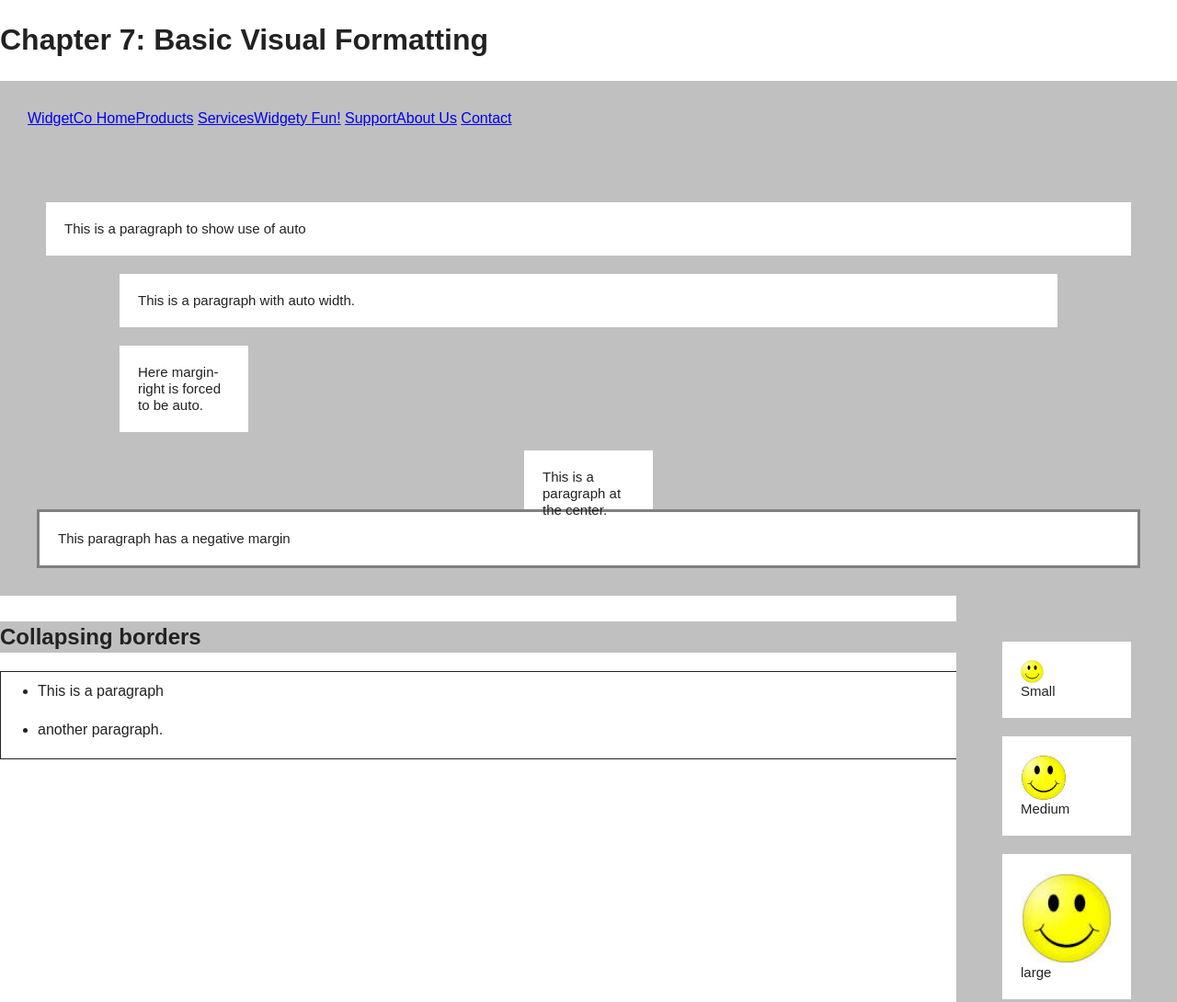
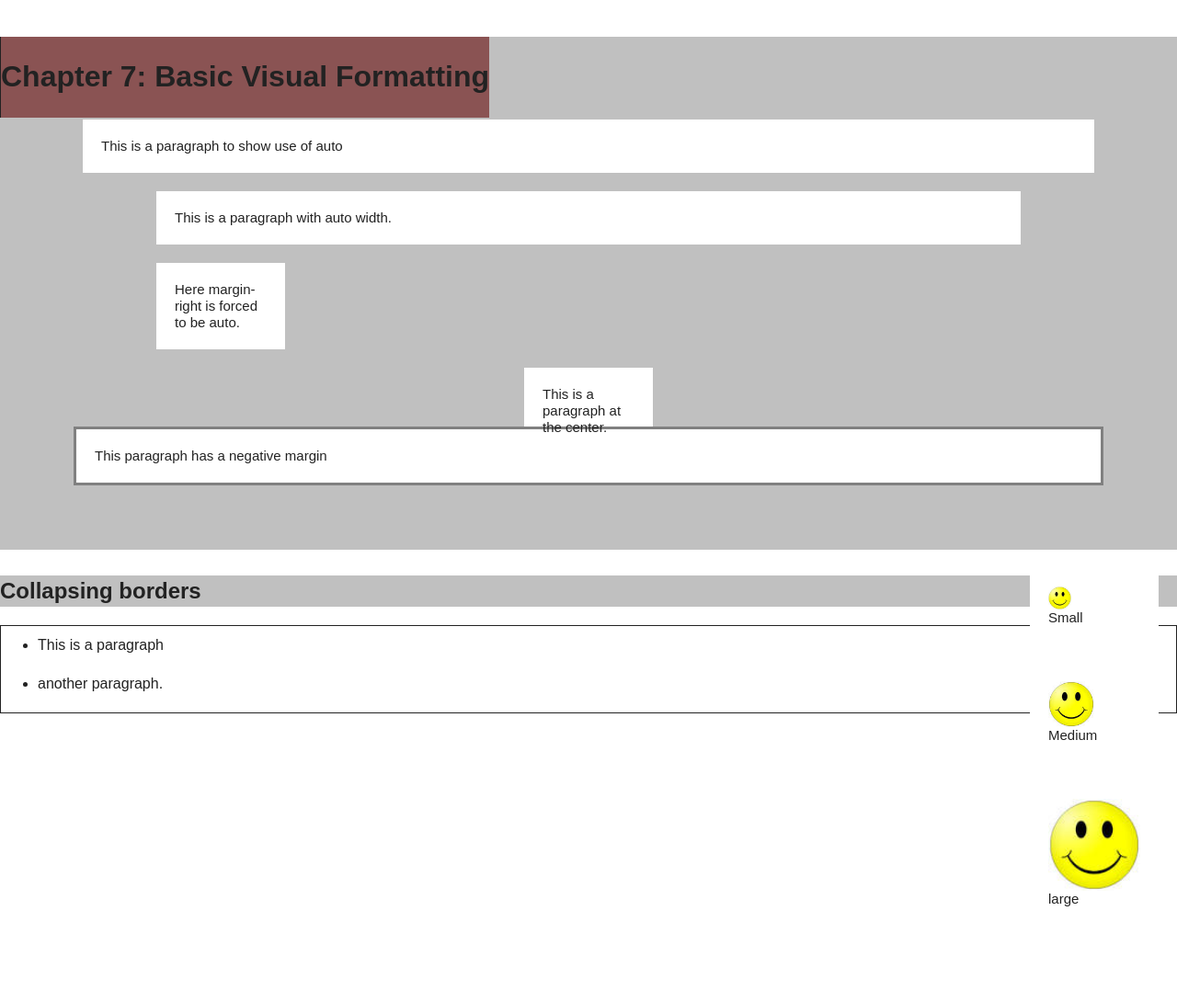
Before and after one commit to vivianakinyi/CSS2, a website: page src/chapter7.html in a window 1280 px wide. Shown: the top 1090 px of the page at 92% size. After the commit the page ends 1027 px from the top, so only its background shows below. Drawn offline with nearby package versions, Linux system fonts and the light colour scheme; files that its build step writes are made by us from their sources.

Commit message:
Modified chapter 7.

```diff
--- a/src/chapter7.html
+++ b/src/chapter7.html
@@ -20,14 +20,12 @@
             <p class="browserupgrade">You are using an <strong>outdated</strong> browser. Please <a href="http://browsehappy.com/">upgrade your browser</a> to improve your experience.</p>
         <![endif]-->
 
+
+        <div id="navigation">
         <h1>Chapter 7: Basic Visual Formatting</h1>
-        <div id="navigation">
-<a href="index.html">WidgetCo Home</a><a href="products.html">Products</a>
-<a href="services.html">Services</a><a href="fun.html">Widgety Fun!</a>
-<a href="support.html">Support</a><a href="about.html" id="current">About Us</a>
-<a href="contact.html">Contact</a>
-</div>
-        <div>
+        </div>
+
+        <div class="test">
             <p>This is a paragraph to show use of auto</p>
             <p class="auto">This is a paragraph with auto width.</p>
             <p class="force-auto">Here margin-right is forced to be auto.</p>
--- a/src/css/sheet7.css
+++ b/src/css/sheet7.css
@@ -1,6 +1,7 @@
-div#navigation a {display: inline;}
+div#navigation {position: fixed; background-color:#8A5353;}
+ul {text-decoration: none;}
 div:first-child {border-left: 1px solid;}
-div {padding: 30px; background: silver;}
+div.test {padding: 70px; background: silver; margin-top: 40px;}
 
 div.smiles {float: right;}
 p {margin: 20px; padding: 20px; background: white; font-size: 15px; line-height: 18px;}
```
Also changed, not shown: src/chapter5.html (+1 -1 lines).
